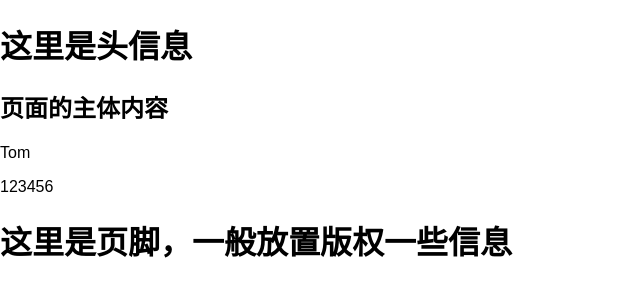
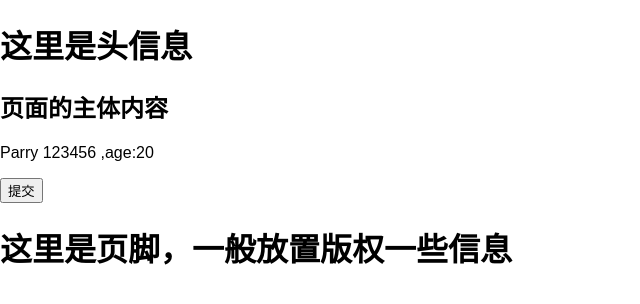
Before and after one commit to yanlele/React-News, a React (Create React App) app: page / in a window 1280 px wide. Shown: the top 304 px of the page, without its empty margins (0-640 px from the left). Built offline with nearby package versions, Linux system fonts and the light colour scheme.

Commit message:
事件绑定的语法：onClick={this.changeUserInfo.bind(this)}

```diff
--- a/src/js/components/bodyIndex.js
+++ b/src/js/components/bodyIndex.js
@@ -3,23 +3,33 @@ import React, {Component} from 'react'
 export default class BodyIndex extends Component {
     constructor() {
         super();//调用父类的所有初始化方法
-        this.state = {username: 'Parry'};
+        this.state = {
+            username: 'Parry',
+            age:20
+        };
+    }
+
+
+    changeUserInfo() {
+        this.setState({
+            age:18
+        })
     }
 
     render() {
-        setTimeout(() => {
-            //更改state的时候
-            this.setState({
-                username: 'Tom'
-            })
-        }, 4000);
+        /*        setTimeout(() => {
+         //更改state的时候
+         this.setState({
+         username: 'Tom'
+         })
+         }, 4000);*/
 
         var html = "yanle   &nbsp;&nbsp;&nbsp;&nbsp;   testProject";
         return (
             <div>
                 <h2>页面的主体内容</h2>
-                <p>{this.state.username}</p>
-                <p>{this.props.userId}</p>
+                <p>{this.state.username} {this.props.userId} ,age:{this.state.age}</p>
+                <input type="button" value='提交' onClick={this.changeUserInfo.bind(this)}/>
             </div>
         )
     }
```
